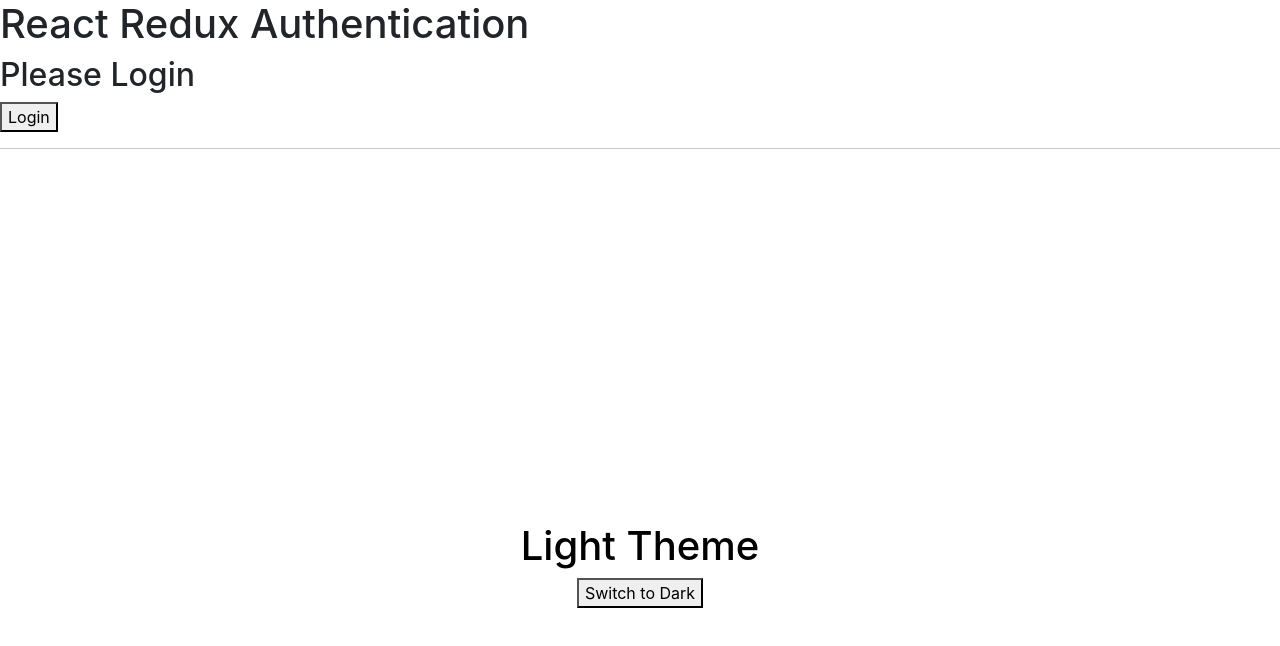
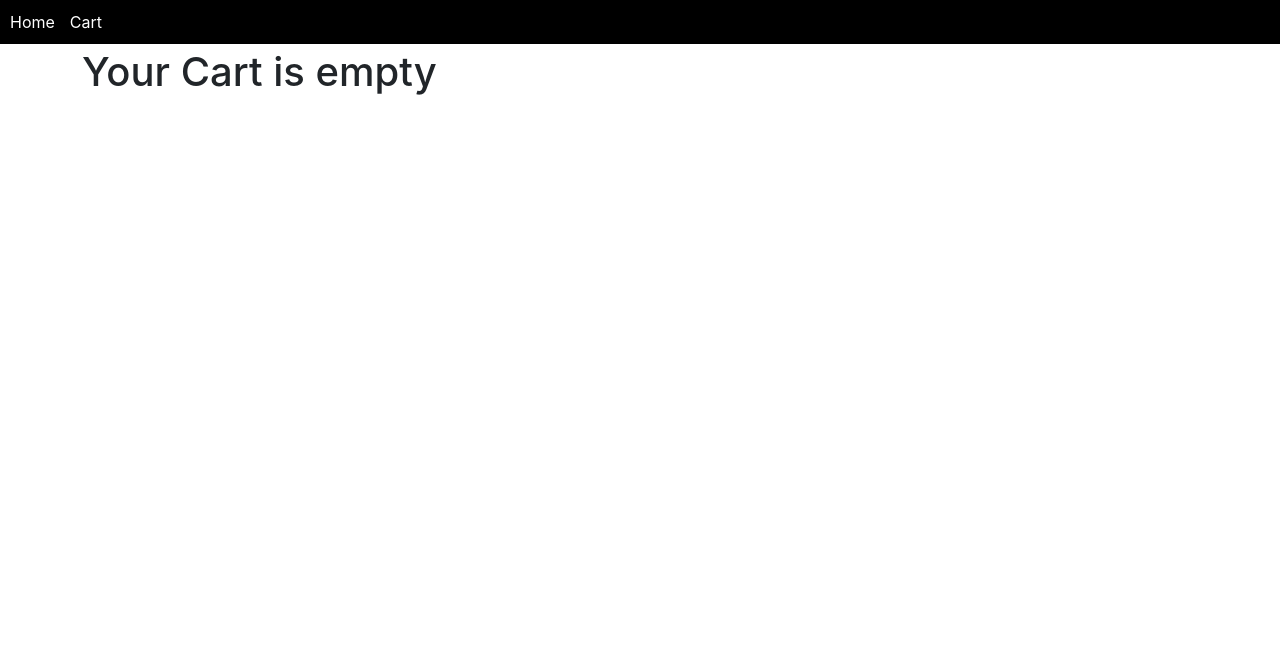
Before and after one commit to Vikas8920/class-10-weekend-React, a React (Create React App) app: page /cart in a window 1280 px wide. Shown: the top 646 px of the page. Built offline with nearby package versions, Linux system fonts and the light colour scheme.

Commit message:
01-06-2025

```diff
--- a/package.json
+++ b/package.json
@@ -3,6 +3,7 @@
   "version": "0.1.0",
   "private": true,
   "dependencies": {
+    "@reduxjs/toolkit": "^2.8.2",
     "@testing-library/dom": "^10.4.0",
     "@testing-library/jest-dom": "^6.6.3",
     "@testing-library/react": "^16.2.0",
--- a/src/App.js
+++ b/src/App.js
@@ -1,59 +1,19 @@
-import { useDispatch, useSelector } from "react-redux"
-import { login, logout, toggleTheme } from "./store/action"
-
+import React from 'react'
+import {Route, BrowserRouter as Router, Routes } from 'react-router-dom'
+import Navbar from './Components/Navbar'
+import ProductList from './Components/ProductList'
+import Cart from './Components/Cart'
 
 const App = () => {
-  const dispatch = useDispatch()
-  const {isAuthenticated, user} = useSelector((state)=> state.auth)
-
-  const theme = useSelector((state)=> state.theme.theme)
-
-  const handleLogin = () =>{
-    const userData = {name: 'John Doe', email: 'john@gmail.com'}
-    dispatch(login(userData))
-  }
-
-  const handleLogout = () =>{
-    dispatch(logout())
-  }
-
-  const handleToggleTheme = () =>{
-    dispatch(toggleTheme())
-  }
-
-  const appStyle = {
-    backgroundColor: theme === 'light'? '#ffffff': '#333333',
-    color: theme === 'light'? '#000000': '#ffffff',
-    height: '100vh',
-    display: 'flex',
-    justifyContent: 'center',
-    alignItems: 'center',
-    flexDirection: 'column'
-  }
-
   return (
     <>
-     <div>
-       <h1>React Redux Authentication</h1>
-
-      {isAuthenticated?(
-        <div>
-          <h2>Welcome, {user.name}</h2>
-          <button onClick={handleLogout}>Logout</button>
-        </div>
-      ):(
-        <div>
-          <h2>Please Login</h2>
-          <button onClick={handleLogin}>Login</button>
-        </div>
-      )}
-     </div>
-
-     <hr/>
-     <div style={appStyle}>
-      <h1>{theme.charAt(0).toUpperCase() + theme.slice(1)} Theme</h1>
-      <button onClick={handleToggleTheme}>Switch to {theme === 'light'? 'Dark': 'Light'}</button>
-     </div>
+      <Router>
+          <Navbar/>
+          <Routes>
+            <Route path='/' element={<ProductList/>}/>
+            <Route path='/cart' element={<Cart/>}/>
+          </Routes>
+      </Router>
     </>
   )
 }
--- /dev/null
+++ b/src/Components/Cart.js
@@ -0,0 +1,39 @@
+import { useSelector } from "react-redux"
+
+
+const Cart = () => {
+    const productItems = useSelector((state) => state.cart.cart)
+  return (
+    <>
+      <div className="container mt-5">
+        {productItems.length === 0 ?(
+            <h1>Your Cart is empty</h1>
+        ):(
+            <table className="table">
+                <tr>
+                    <th>S.No.</th>
+                    <th>Product Image</th>
+                    <th>Product Name</th>
+                    <th>Price</th>
+                    <th>Quantity</th>
+                </tr>
+                {productItems.map((item, index)=>(
+                    <tr key={item.id}>
+                        <td className="ps-3">{index+1}</td>
+                        <td>
+                            <img src={item.images} alt={item.title} style={{width:'60px'}} className="ms-3"/>
+                        </td>
+                        <td className="ps-3">{item.title}</td>
+                        <td className="ps-1">{item.price}</td>
+                        <td className="ps-3">{item.stock}</td>
+
+                    </tr>
+                ))}
+            </table>
+        )}
+      </div>
+    </>
+  )
+}
+
+export default Cart
--- /dev/null
+++ b/src/Components/Navbar.js
@@ -0,0 +1,21 @@
+
+import { Link } from 'react-router-dom'
+
+const Navbar = () => {
+  return (
+    <>
+      <nav style={{backgroundColor:'black', padding: '10px',}} className='fixed-top'>
+        <ul style={{display:'flex', listStyle:'none', margin:0, padding: 0}}>
+            <li style={{marginRight:'15px'}}>
+                <Link style={{color:'white', textDecoration:'none'}} to='/'>Home</Link>
+            </li>
+             <li>
+                <Link style={{color:'white', textDecoration:'none'}} to='/cart'>Cart</Link>
+            </li>
+        </ul>
+      </nav>
+    </>
+  )
+}
+
+export default Navbar
--- /dev/null
+++ b/src/Components/ProductList.js
@@ -0,0 +1,47 @@
+import { useEffect, useState } from "react"
+import { useDispatch } from "react-redux"
+import { addNewItem } from "../redux/addToCart"
+
+
+const ProductList = () => {
+    const [products, setProducts] = useState([])
+
+    const dispatch = useDispatch()
+
+    useEffect(()=>{
+        fetch('https://dummyjson.com/products')
+        .then((response)=>response.json())
+        .then((data)=> setProducts(data.products))
+    }, [])
+
+    const addToCart = (product) =>{
+        dispatch(addNewItem(product))
+    }
+  return (
+    <>
+      <div className="container mt-5">
+        <div className="row">
+            {products.length?(
+                products.map((product)=>(
+                    <div key={product.id} className="col-md-4 mb-3">
+                        <div className="card">
+                            <img src={product.images} className="card-img-top"alt={product.title} style={{width:'413px', height:'250px'}}/>
+                        </div>
+                        <div className="card-body">
+                            <h5 className="card-title">{product.title}</h5>
+                            <p className="card-text">{product.description}</p>
+                            <p className="card-text">$ {product.price}</p>
+                            <button className="btn btn-primary" onClick={()=> addToCart(product)}>Add To Cart</button>
+                        </div>
+                    </div>
+                ))
+            ):(
+                <div className="display-1 mt-3">Data is loading...</div>
+            )}
+        </div>
+      </div>
+    </>
+  )
+}
+
+export default ProductList
--- /dev/null
+++ b/src/redux/addToCart.js
@@ -0,0 +1,17 @@
+import { createSlice } from "@reduxjs/toolkit";
+
+const addToCartSlice = createSlice({
+    name: 'cart',
+    initialState:{
+        cart: []
+    },
+    reducers:{
+        addNewItem:(state, action) =>{
+            state.cart = [...state.cart, action.payload]
+        }
+    }
+})
+
+export const {addNewItem} = addToCartSlice.actions
+
+export default addToCartSlice.reducer
--- /dev/null
+++ b/src/redux/store.js
@@ -0,0 +1,8 @@
+import { configureStore } from "@reduxjs/toolkit";
+import addToCartReducer from './addToCart'
+
+export default configureStore({
+    reducer:{
+        cart: addToCartReducer
+    }
+})
--- a/src/store/action.js
+++ /dev/null
@@ -1,19 +0,0 @@
-export const login = (user) => {
-    return {
-        type: 'LOGIN',
-        payload: user,
-    }
-}
-
-export const logout = () => {
-    return {
-        type: 'LOGOUT'
-    }
-}
-
-
-export const toggleTheme = () =>{
-    return{
-        type: 'TOGGLE_THEME'
-    }
-}
--- a/src/store/authReducer.js
+++ /dev/null
@@ -1,26 +0,0 @@
-
-const initialState = {
-    isAuthenticated: false,
-    user: null
-}
-
-const authReducer = (state = initialState, action) => {
- switch(action.type){
-    case 'LOGIN':
-        return{
-            ...state,
-            isAuthenticated: true,
-            user: action.payload,
-        }
-    case 'LOGOUT':
-        return{
-            ...state,
-            isAuthenticated: false,
-            user: null
-        }
-    default:
-        return state;
- }
-}
-
-export default authReducer;
--- a/src/store/store.js
+++ /dev/null
@@ -1,12 +0,0 @@
-import { combineReducers, createStore } from "redux";
-import authReducer from "./authReducer";
-import themeReducer from "./themeReducer";
-
-const rootReducer = combineReducers({
-    auth: authReducer,
-    theme: themeReducer,
-})
-
-const store = createStore(rootReducer)
-
-export default store;
--- a/src/store/themeReducer.js
+++ /dev/null
@@ -1,17 +0,0 @@
-const initialState = {
-    theme: 'light'
-}
-
-const themeReducer = (state = initialState, action) => {
-   switch(action.type){
-     case 'TOGGLE_THEME':
-        return{
-            ...state,
-            theme: state.theme === 'light'? 'dark': 'light'
-        }
-    default:
-        return state
-   }
-}
-
-export default themeReducer
```
Also changed, not shown: src/index.js (+5 -3 lines), 1 other file (tests, documents, lock files or other folders).
